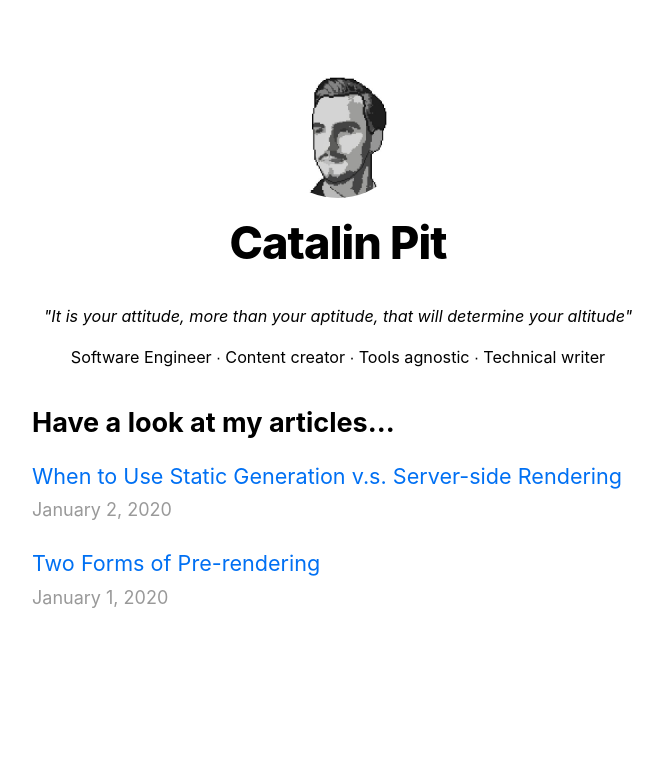
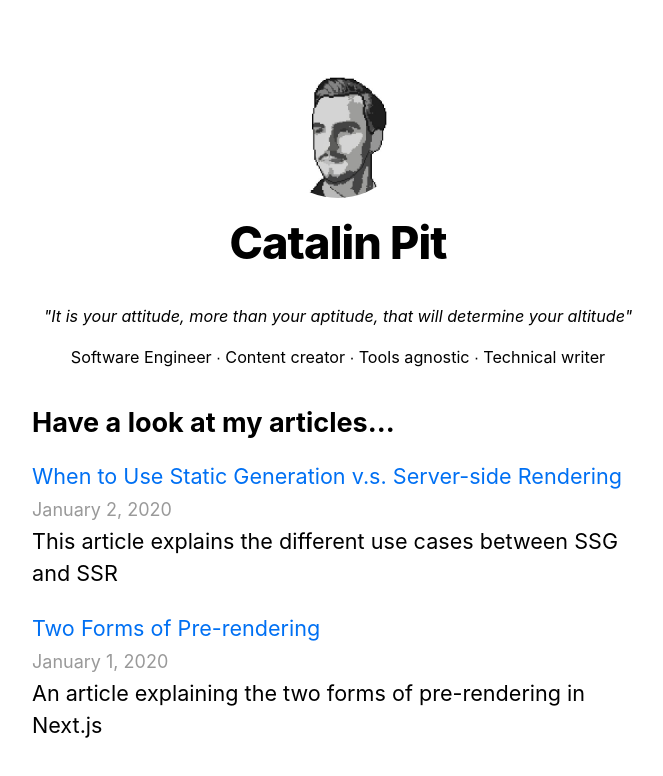
Before and after one commit to lawalalao/blog-next, a Next.js app: page / in a window 1280 px wide. Shown: the top 776 px of the page, without its empty margins (302-965 px from the left). Built offline with nearby package versions, Linux system fonts and the light colour scheme.

Commit message:
Added summary info

```diff
--- a/pages/index.js
+++ b/pages/index.js
@@ -18,7 +18,7 @@ export default function Home({ postsData }) {
       <section className={`${utilStyles.headingMd} ${utilStyles.padding1px}`}>
         <h2 className={utilStyles.headingLg}>Have a look at my articles...</h2>
         <ul className={utilStyles.list}>
-          {postsData.map(({ postID, title, date}) => (
+          {postsData.map(({ postID, title, date, snippet }) => (
             <li className={utilStyles.listItem} key={postID}>
               <Link href="/[postID]" as={`/${postID}`}>
                 <a>{title}</a>
@@ -27,6 +27,9 @@ export default function Home({ postsData }) {
               <small className={utilStyles.lightText}>
                 <Date dateString={date} />
               </small>
+              <br />
+              {snippet}
+              <br />
             </li>
           ))}
         </ul>
--- a/posts/pre-rendering.md
+++ b/posts/pre-rendering.md
@@ -1,6 +1,7 @@
 ---
 title: 'Two Forms of Pre-rendering'
 date: '2020-01-01'
+snippet: 'An article explaining the two forms of pre-rendering in Next.js'
 ---
 
 Next.js has two forms of pre-rendering: **Static Generation** and **Server-side Rendering**. The difference is in **when** it generates the HTML for a page.
--- a/posts/ssg-ssr.md
+++ b/posts/ssg-ssr.md
@@ -1,6 +1,7 @@
 ---
 title: 'When to Use Static Generation v.s. Server-side Rendering'
 date: '2020-01-02'
+snippet: 'This article explains the different use cases between SSG and SSR'
 ---
 
 We recommend using **Static Generation** (with and without data) whenever possible because your page can be built once and served by CDN, which makes it much faster than having a server render the page on every request.
```
